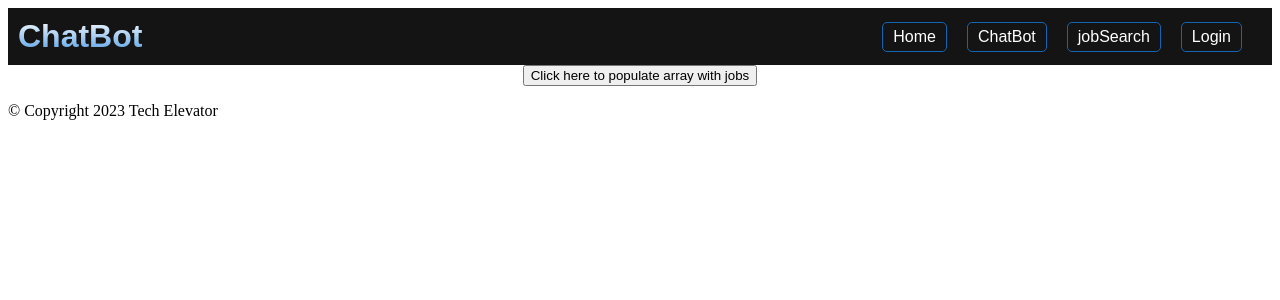
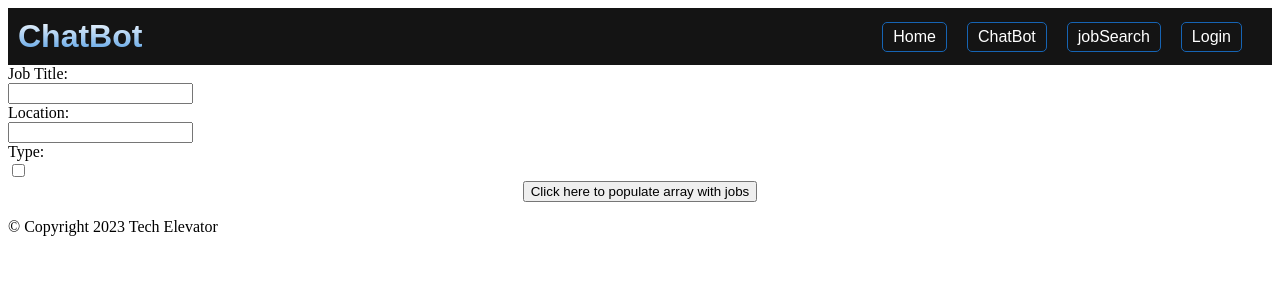
Before and after one commit to taypeoples/ChatTErbot, a Vue app in the folder vue/: page /jobSearch in a window 1280 px wide. Shown: the top 300 px of the page. Built offline with nearby package versions, Linux system fonts and the light colour scheme.

Commit message:
committing changes to form input for job search

```diff
--- a/vue/src/components/ChatBot.vue
+++ b/vue/src/components/ChatBot.vue
@@ -43,7 +43,7 @@ export default {
       nickname: "",
       showForm: false,
       isBot: false,
-      botStyle: '<img class ="ava" src ="https://coursereport-production.imgix.net/uploads/school/logo/259/original/mark.png?w=72&amp;h=72">  ChatTErBot:</img><div class = "bot">',
+      botStyle: '<img class ="ava" src ="https://coursereport-production.imgix.net/uploads/school/logo/259/original/mark.png?w=72&amp;h=72">  ChatTErbot:</img><div class = "bot">',
       userStyle: '<div class = "user">',
     };
   },
--- a/vue/src/components/JobSearch.vue
+++ b/vue/src/components/JobSearch.vue
@@ -1,4 +1,15 @@
 <template>
+<div>
+    <form>
+        <label for="jtitle">Job Title:</label><br>
+        <input type="text" id="jtitle" name="jtitle"><br>
+        <label for="location">Location:</label><br>
+        <input type="text" id="location" name="location"><br>
+        <label for="jtype">Type:</label><br>
+        <input type="checkbox" id="jtype" name="jtype"><br>
+
+
+    </form>
     <div class="job-cards">
       <div v-for="job in jobs" v-bind:key="job.id" class="job-card">
         <div class="card-header">{{ job.employer_name }}</div>
@@ -10,6 +21,7 @@
         <div class="card-footer text-muted">{{ job.job_location }}</div>
       </div>
       <button v-on:click="populateJobsArray">Click here to populate array with jobs</button>
+    </div>
     </div>
   </template>
 
```
